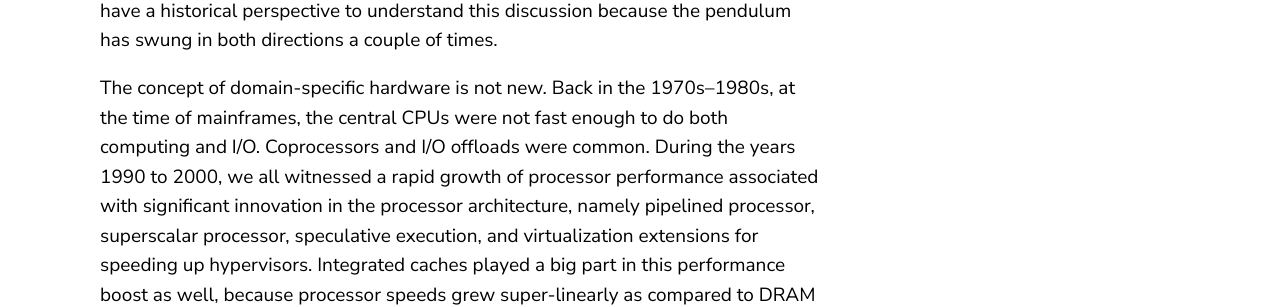
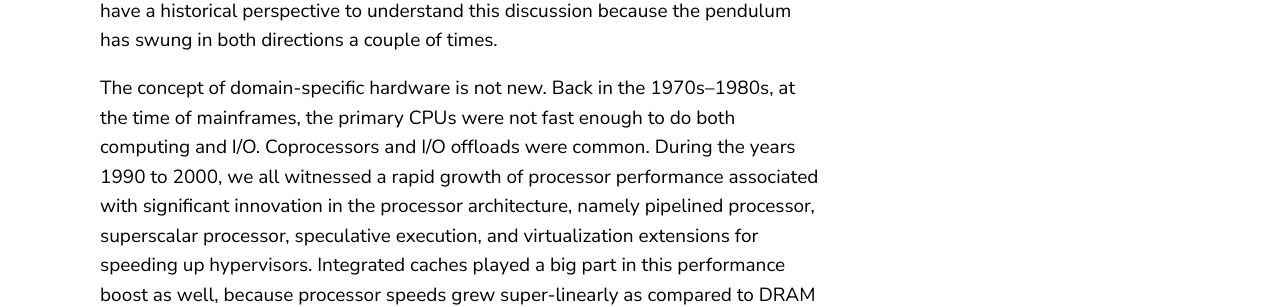
Before and after one commit to silvanogai/silvanogai, a Jekyll site: the page built from _posts/2020-02-22-pendulum.md, in a window 1280 px wide. Shown: the part 422-729 px from the top of the page. Built offline with Jekyll 4.4.1, drawn with Linux system fonts in a browser that asks for light colours; comment, search, counter and statistics services are not loaded; some of the changed text lies outside the part shown.

Commit message:
Mario P4 Post - First Draft

```diff
--- a/_posts/2020-02-22-pendulum.md
+++ b/_posts/2020-02-22-pendulum.md
@@ -8,7 +8,7 @@ description: Domain-specific hardware vs. general purpose processors
 ---
 There is a lot of talk these days about "domain-specific hardware." It is essential to have a historical perspective to understand this discussion because the pendulum has swung in both directions a couple of times.
 
-The concept of domain-specific hardware is not new. Back in the 1970s–1980s, at the time of mainframes, the central CPUs were not fast enough to do both computing and I/O. Coprocessors and I/O offloads were common. During the years 1990 to 2000, we all witnessed a rapid growth of processor performance associated with significant innovation in the processor architecture, namely pipelined processor, superscalar processor, speculative execution, and virtualization extensions for speeding up hypervisors. Integrated caches played a big part in this performance boost as well, because processor speeds grew super-linearly as compared to DRAM speeds. All this evolution happened thanks to the capability to shrink the transistor size. In the 2000s, with transistor channel-length becoming sub-micron, it became challenging to continue to increase the frequency because wires were becoming the dominant delay element. The only effective way to utilize the growing number of transistors was with a multicore architecture; that is, putting multiple CPUs on the same chip. At that point, the increase in the speed of the single CPU (or more appropriately core) slowed down significantly. The SpecINT benchmark that tracks the single-thread performance started to grow only single-digit per year. In 2018, single-thread CPU speed only grew approximately 4 percent per year.
+The concept of domain-specific hardware is not new. Back in the 1970s–1980s, at the time of mainframes, the primary CPUs were not fast enough to do both computing and I/O. Coprocessors and I/O offloads were common. During the years 1990 to 2000, we all witnessed a rapid growth of processor performance associated with significant innovation in the processor architecture, namely pipelined processor, superscalar processor, speculative execution, and virtualization extensions for speeding up hypervisors. Integrated caches played a big part in this performance boost as well, because processor speeds grew super-linearly as compared to DRAM speeds. All this evolution happened thanks to the capability to shrink the transistor size. In the 2000s, with transistor channel-length becoming sub-micron, it became challenging to continue to increase the frequency because wires were becoming the dominant delay element. The only effective way to utilize the growing number of transistors was with a multicore architecture; that is, putting multiple CPUs on the same chip. At that point, the increase in the speed of the single CPU (or more appropriately core) slowed down significantly. The SpecINT benchmark that tracks the single-thread performance started to grow only single-digit per year. In 2018, single-thread CPU speed only grew approximately 4 percent per year.
 
 ![Book Cover](/assets/images/specint.png)
 
```
Also changed, not shown: _posts/2020-02-23-baldi-p4.md (added, +13 -0 lines).
